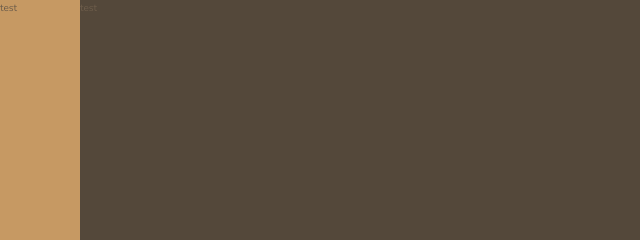
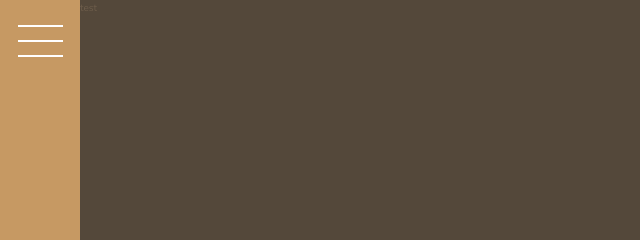
Before and after one commit to olaknowct/nexter, a website: page index.html in a window 1280 px wide. Shown: the top 240 px of the page, 0-640 px from the left. Drawn offline with nearby package versions, Linux system fonts and the light colour scheme.

Commit message:
side bar: added burger btn using before and after pseudo

```diff
--- a/index.html
+++ b/index.html
@@ -15,7 +15,9 @@
     <title>nexter &mdash; your home, your freedom</title>
   </head>
   <body class="container">
-    <div class="sidebar">test</div>
+    <div class="sidebar">
+      <button class="nav-btn"></button>
+    </div>
     <header class="header">test</header>
     <div class="realtors">test</div>
     <section class="features">
--- a/sass/_sidebar.scss
+++ b/sass/_sidebar.scss
@@ -1,6 +1,34 @@
 .sidebar {
   background-color: $color-primary;
-
   grid-column: sidebar-start / sidebar-end;
   grid-row: 1 / -1;
+
+  display: flex;
+  justify-content: center;
 }
+
+.nav-btn {
+  border: none;
+  border-radius: 0;
+
+  background-color: #fff;
+  height: 2px;
+  width: 4.5rem;
+  margin-top: 4rem;
+
+  &::before,
+  &::after {
+    background-color: #fff;
+    height: 2px;
+    width: 4.5rem;
+    content: "";
+    display: block;
+  }
+
+  &::before {
+    transform: translateY(-1.5rem);
+  }
+  &::after {
+    transform: translateY(1.3rem);
+  }
+}
```
Also changed, not shown: css/style.css.
